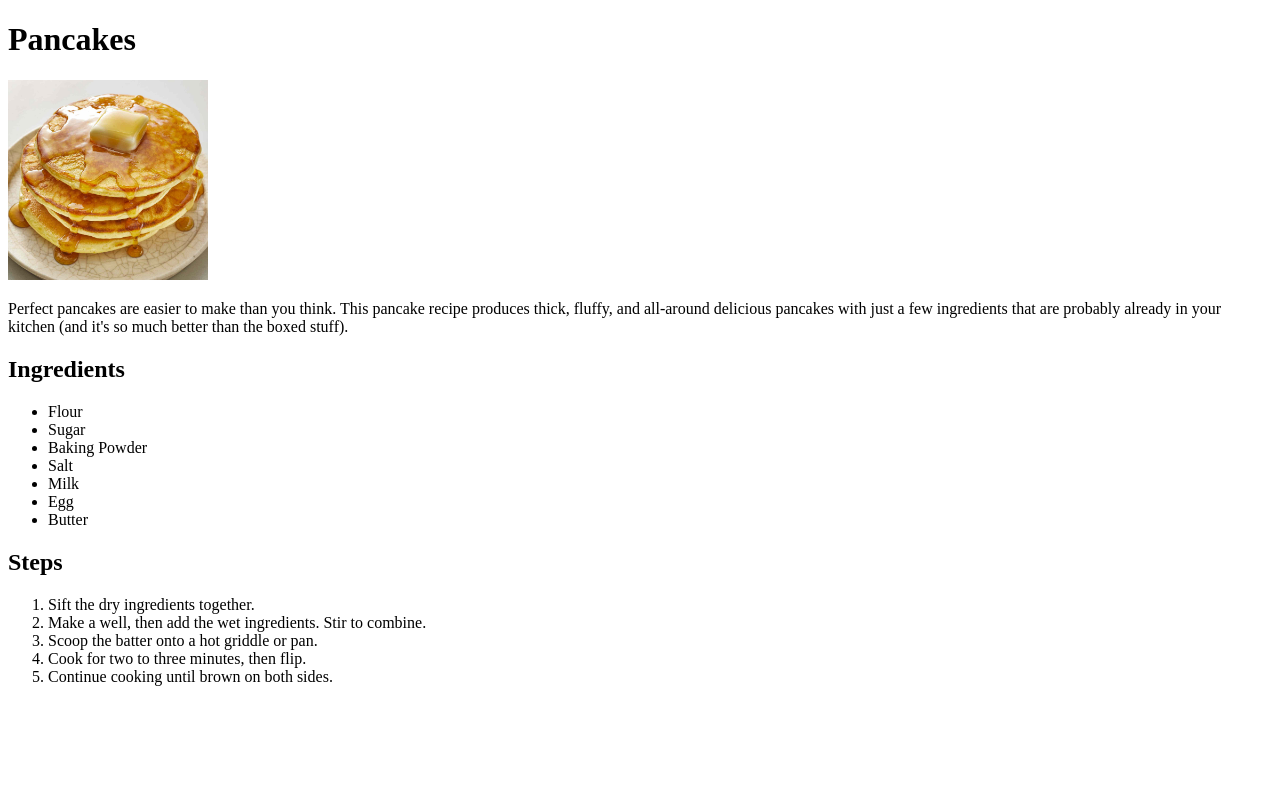
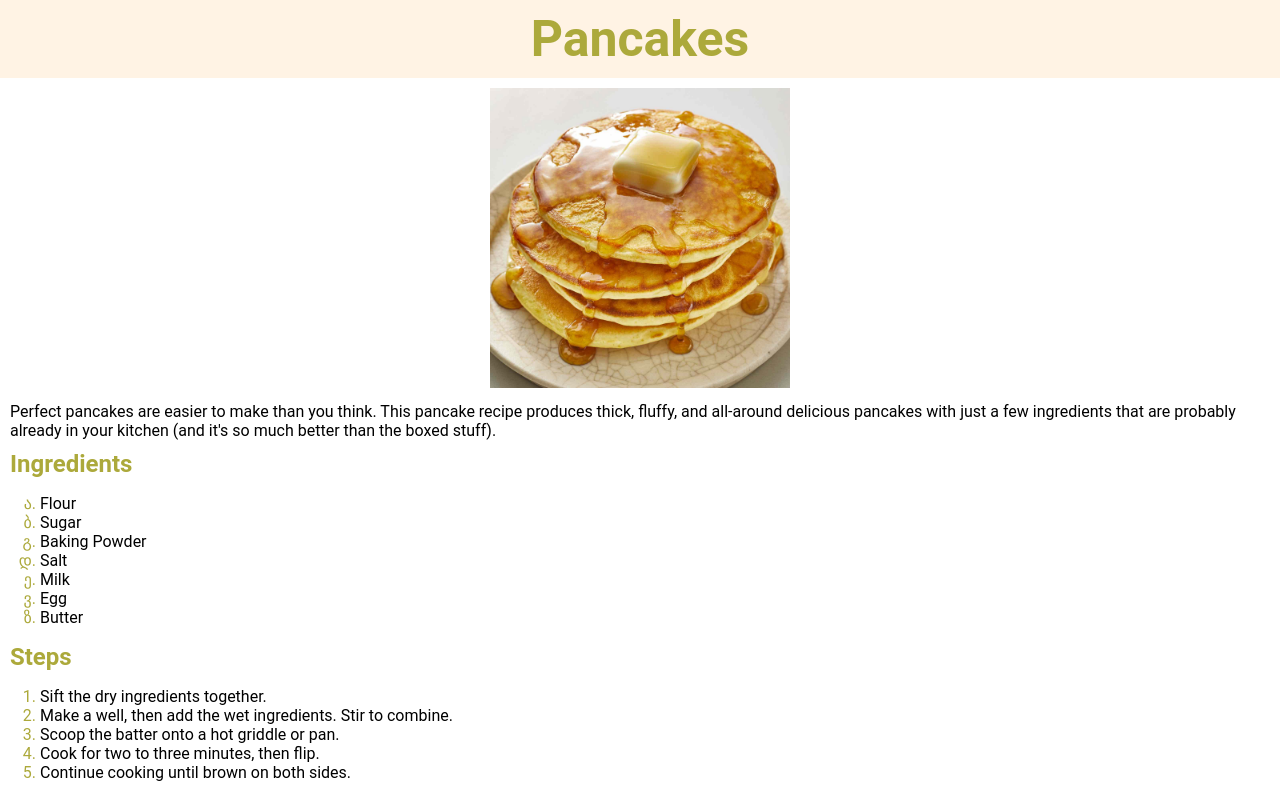
Before and after one commit to Kassi29/odin-recipes, a plain HTML site: page recipes/pancakes.html in a window 1280 px wide. Drawn offline with Linux system fonts and the light colour scheme.

Commit message:
Linked the stylesheet in the HTML and added the appropriate ids and classes

```diff
--- a/recipes/pancakes.html
+++ b/recipes/pancakes.html
@@ -4,10 +4,15 @@
     <meta charset="UTF-8" />
     <meta name="viewport" content="width=device-width, initial-scale=1.0" />
     <title>Pancakes</title>
+    <link rel="stylesheet" href="/styles/recipes.css" />
   </head>
   <body>
-    <h1>Pancakes</h1>
-    <img src="../images/pancakes.jpg" alt="Pancakes" style="height: 200px" />
+    <div class="container-title">
+      <h1 id="title">Pancakes</h1>
+    </div>
+    <div class="image">
+      <img src="../images/pancakes.jpg" alt="Pancakes" />
+    </div>
 
     <p>
       Perfect pancakes are easier to make than you think. This pancake recipe
@@ -16,7 +21,7 @@
       better than the boxed stuff).
     </p>
 
-    <h2>Ingredients</h2>
+    <h2 class="sub">Ingredients</h2>
 
     <ul>
       <li>Flour</li>
@@ -28,7 +33,7 @@
       <li>Butter</li>
     </ul>
 
-    <h2>Steps</h2>
+    <h2 class="sub">Steps</h2>
 
     <ol>
       <li>Sift the dry ingredients together.</li>
```
Also changed, not shown: index.html (+10 -2 lines), recipes/lasagna.html (+9 -4 lines), recipes/turkey.html (+13 -8 lines).
